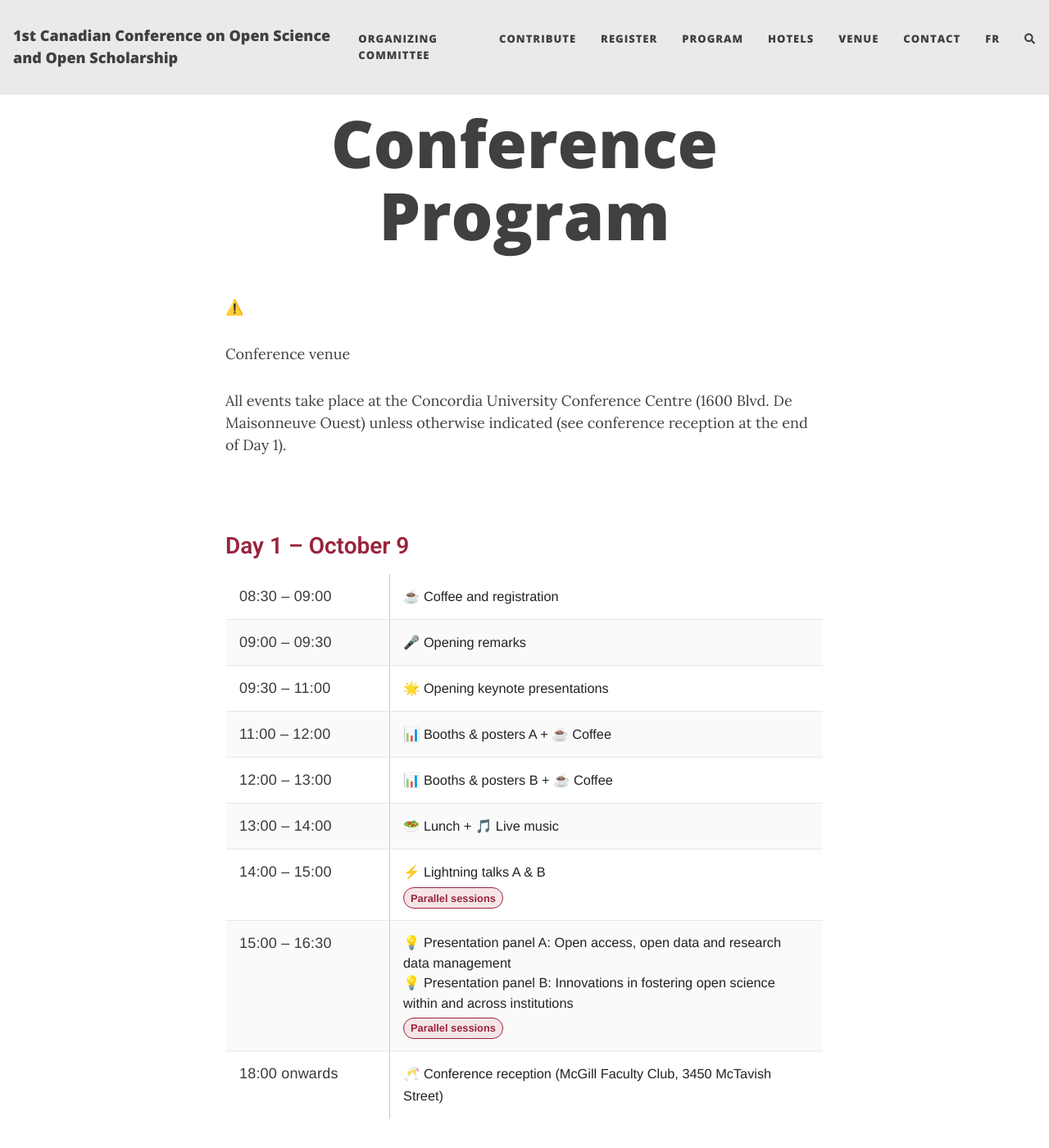
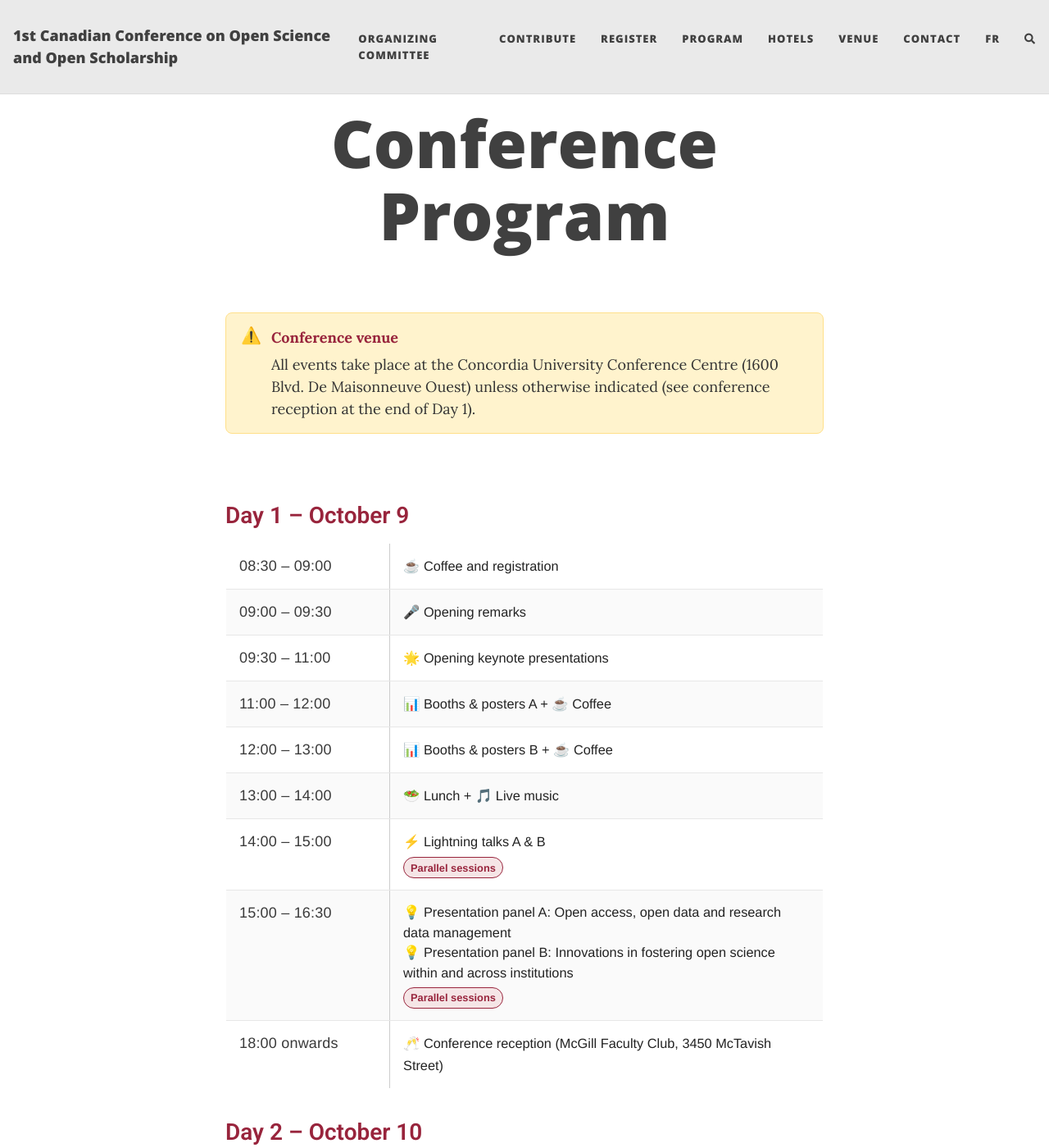
Before and after one commit to oscanada/oscanada.github.io, a Jekyll site: the page built from en/program.html, in a window 1280 px wide and 1400 px high. Shown: the whole window at 82% size. Built offline with Jekyll 4.4.1, drawn with Linux system fonts in a browser that asks for light colours; nearby versions of some CDN libraries; comment, search, counter and statistics services are not loaded.

Commit message:
Update program.html

```diff
--- a/en/program.html
+++ b/en/program.html
@@ -16,6 +16,18 @@ cover-img:
   <title>Event Program – October 9–10</title>
   <link href="https://fonts.googleapis.com/css2?family=Roboto:wght@400;500;600&display=swap" rel="stylesheet">
   <style>
+  .callout {
+    display: flex; gap: 12px; align-items: flex-start;
+    margin: 20px 0; padding: 16px 18px; border-radius: 8px;
+    border: 1px solid #ffe08a; background: #fff3cd;
+    font: inherit; color: #333; line-height: 1.5;
+  }
+  .callout__icon { font-size: 1.25rem; line-height: 1.1; }
+  .callout__title { margin: 0 0 6px; font-weight: 600; color: #98243c; }
+  .callout__body { margin: 0; }
+</style>
+
+<style>
     :root {
       --accent: #98243c;
       --text: #232323;
@@ -122,7 +134,9 @@ cover-img:
   </style>
 </head>
 <body>
+
 <br>
+
 <div class="callout">
   <div class="callout__icon">⚠️</div>
   <div>
```
